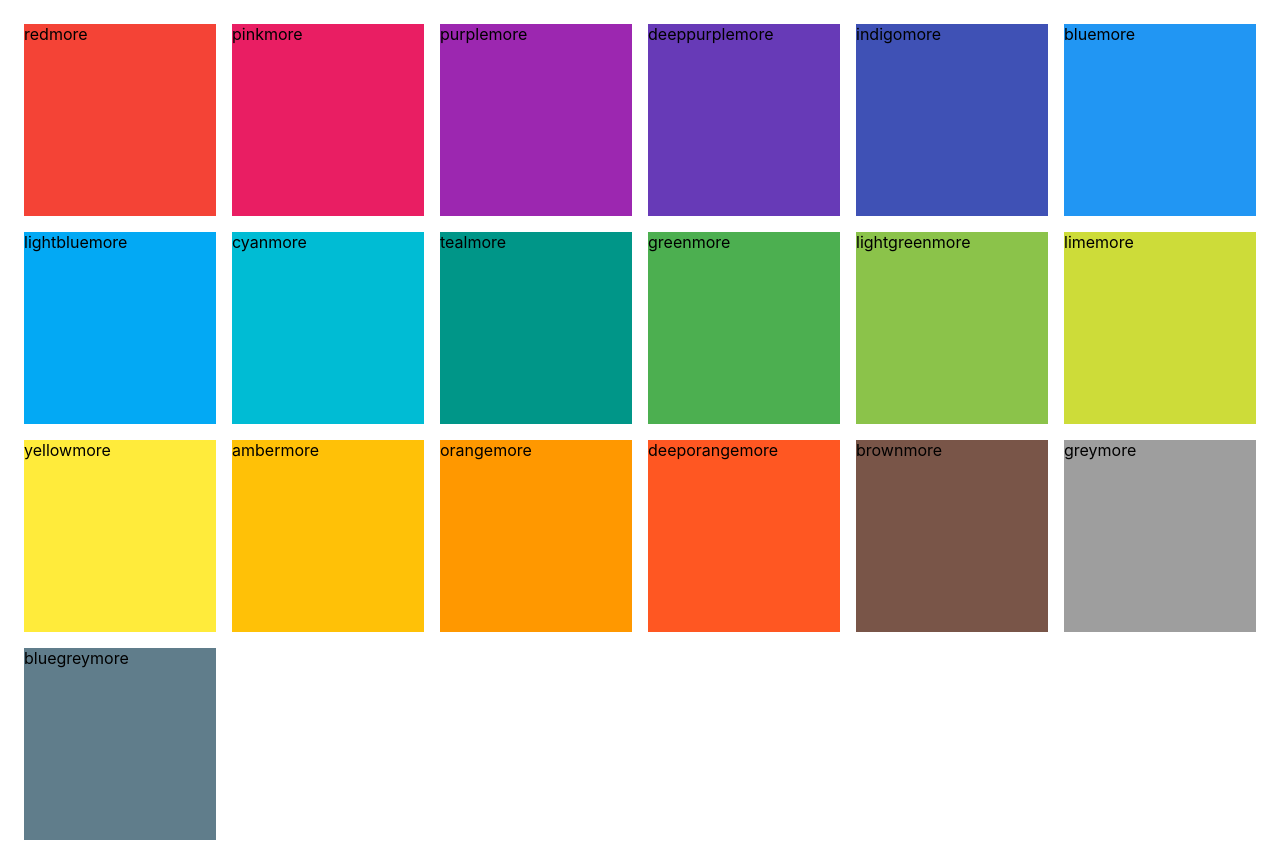
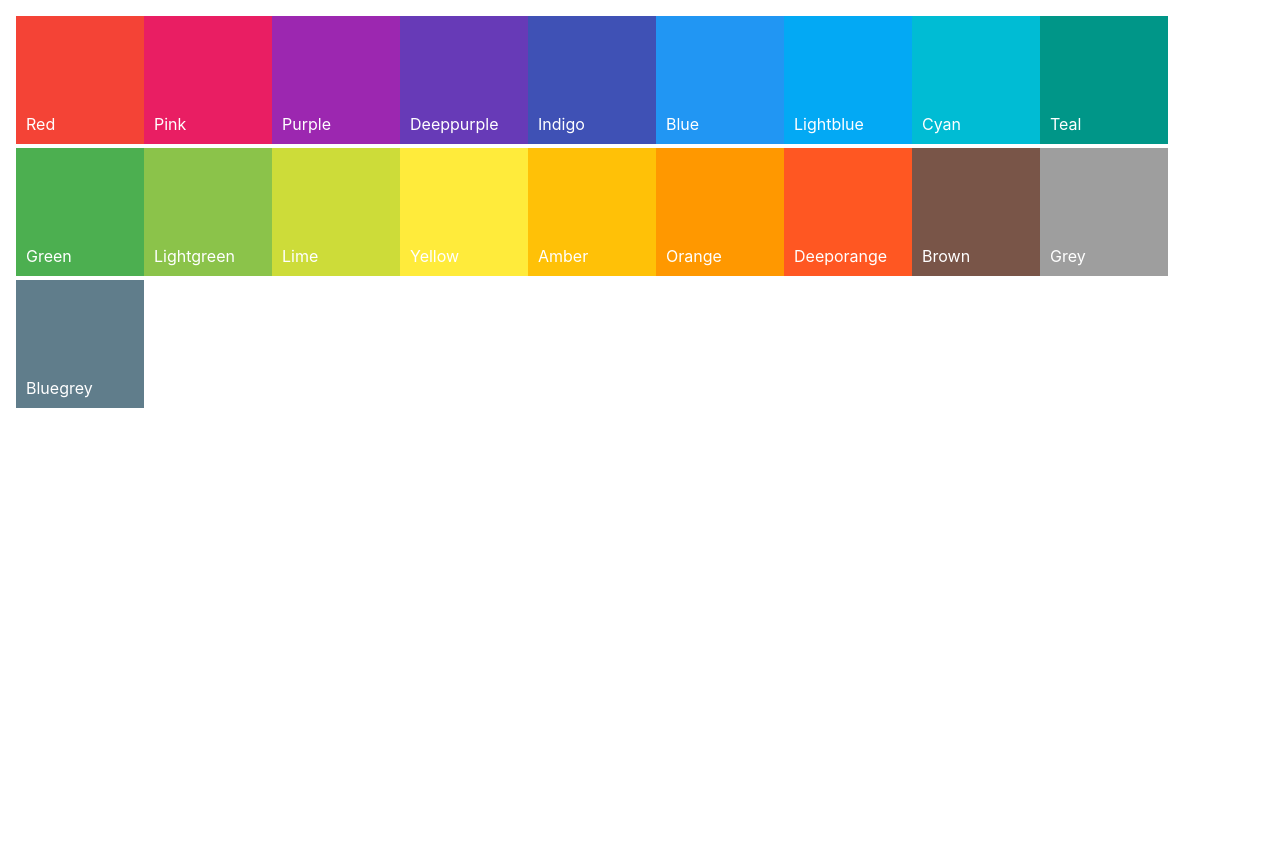
Before and after one commit to OpenYong/My-Color-Picker, a React (Create React App) app: page / in a window 1280 px wide. After the commit the page ends 800 px from the top, so only its background shows below. Built offline with nearby package versions, Linux system fonts and the light colour scheme.

Commit message:
update ColorContainer

```diff
--- a/src/components/ColorContainer.js
+++ b/src/components/ColorContainer.js
@@ -2,6 +2,7 @@ import React from "react";
 import styles from "./ColorContainer.module.css";
 
 const ColorContainer = (props) => {
+  const { colorName, colorCode } = props;
   return (
     <div
       style={{
@@ -9,8 +10,10 @@ const ColorContainer = (props) => {
       }}
       className={styles["color-container"]}
     >
-      <span>{props.colorName}</span>
-      <span>more</span>
+      <div className={styles["color-name"]}>
+        <span>{colorName}</span>
+      </div>
+      <button className={styles["copy-btn"]}>Pick!</button>
     </div>
   );
 };
--- a/src/components/ColorContainer.module.css
+++ b/src/components/ColorContainer.module.css
@@ -1,9 +1,38 @@
 .color-container {
-  width: 12rem;
-  height: 12rem;
-  margin: 0.5rem;
+  width: 8rem;
+  height: 8rem;
+  /* margin: 0.5rem; */
   display: inline-block;
   position: relative;
   cursor: pointer;
   /* border-radius: 0.5rem; */
 }
+
+.copy-btn {
+  padding: 0.5em;
+  min-width: 5rem;
+  position: absolute;
+  top: 50%;
+  left: 50%;
+  transform: translate(-50%, -50%);
+  font-size: 1rem;
+  color: white;
+  border: none;
+  opacity: 0;
+  background-color: rgba(255, 255, 255, 0.1);
+  transition: opacity 200ms ease-in;
+}
+
+.color-container:hover .copy-btn {
+  opacity: 1;
+  cursor: pointer;
+}
+
+.color-name {
+  position: absolute;
+  width: 100%;
+  bottom: 10px;
+  left: 10px;
+  text-transform: capitalize;
+  color: #fff;
+}
```
